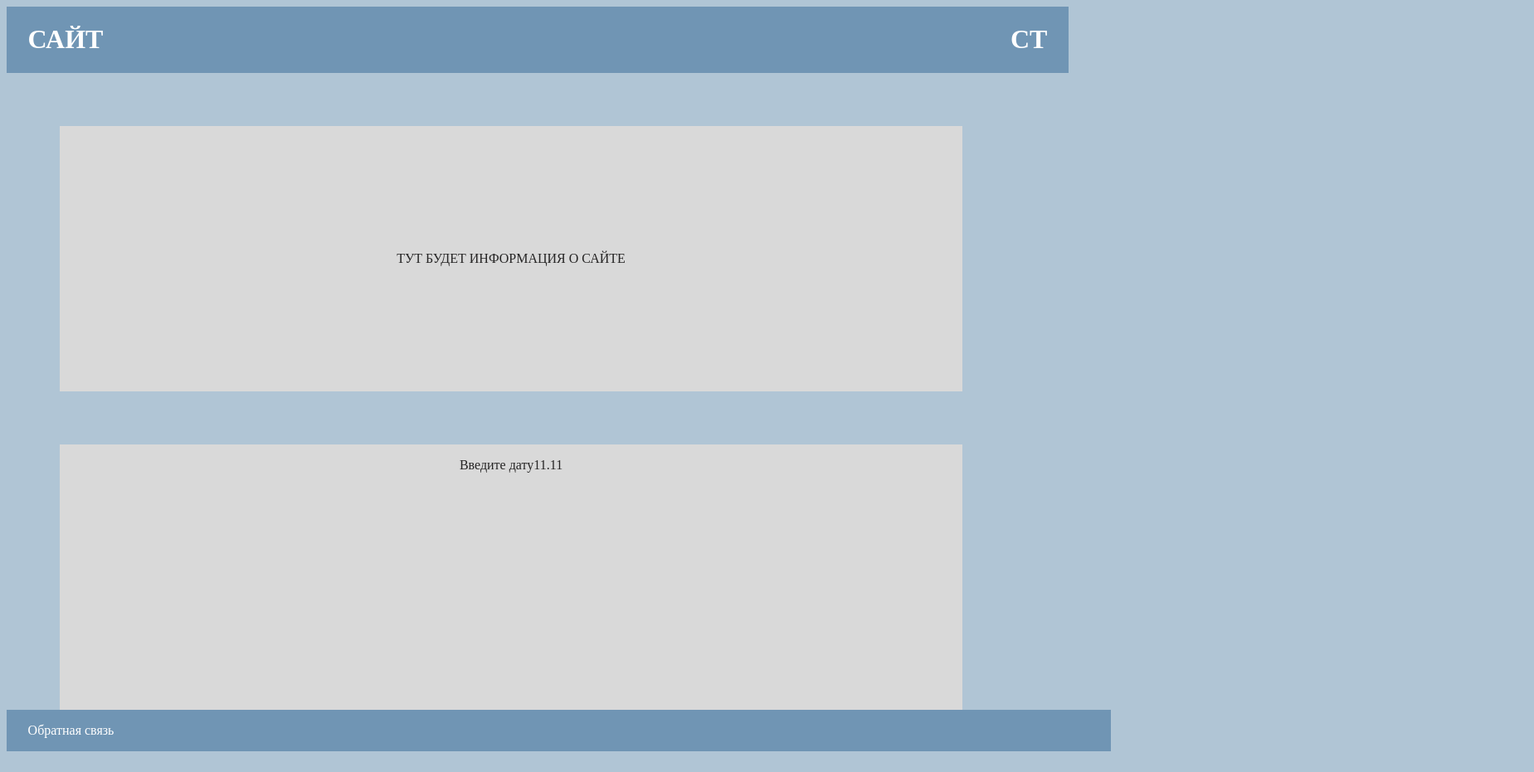
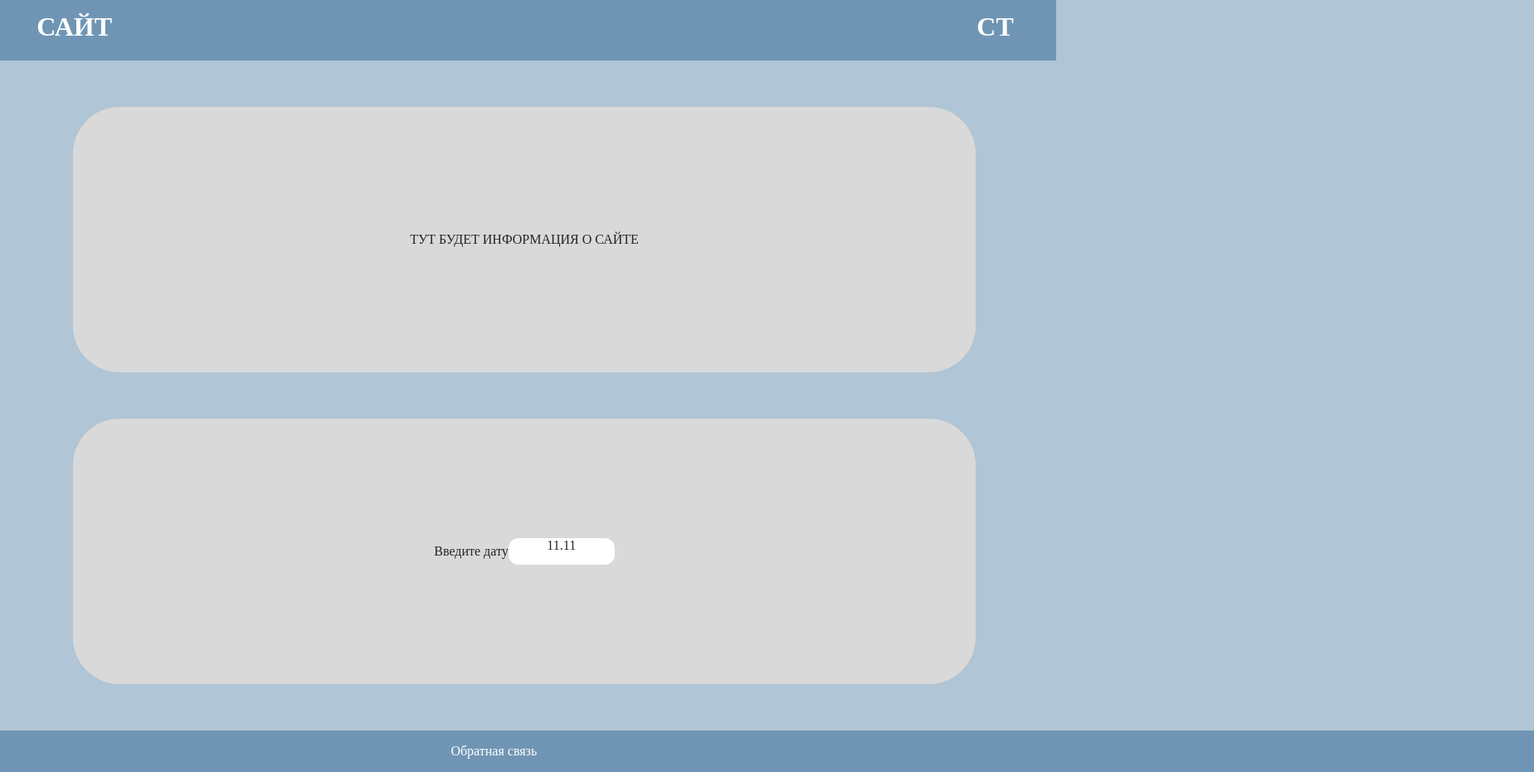
Before and after one commit to egor7024/-, a plain HTML site: page index.html in a window 1280 px wide. Shown: the whole page at 83% size, 1849 px wide, since content can reach past the window. Drawn offline with Linux system fonts and the light colour scheme.

Commit message:
Update home css

```diff
--- a/style.css
+++ b/style.css
@@ -1,3 +1,4 @@
+@import url('https://fonts.googleapis.com/css2?family=Montserrat:ital,wght@0,100;0,200;0,300;0,400;0,500;0,600;0,700;0,800;0,900;1,100;1,200;1,300;1,400;1,500;1,600;1,700;1,800;1,900&display=swap');
 body {
     width: 100%;
     min-height: 100vh;
@@ -8,38 +9,49 @@ header{
     width: 100%;
     color:white;
     background-color: #7095B4;
-
+    margin: -15px -15px auto -15px;
 }
 .header{
     display: flex;
     justify-content: space-between;
     flex-direction: row;
-    padding-left: 2%;
-    padding-right: 2%;
+    padding-left: 4%;
+    padding-right: 4%;
+    text-align: center;
 }
-.info{
+.enterdate{
+    background-color: white;
+    width: 16vh;
+    height: 4vh;
     text-align: center;
+    border-radius: 1.5vh;
+    margin: 0 auto;
 }
 .cont1{
     width:85%;
-    height: 320px;
+    height: 40vh;
     background-color: #D9D9D9;
-    margin-left:5%;
-    margin-right: 5%;
-    margin-top: 5%;
+    margin-left:10vh;
+    margin-right: 10vh;
+    margin-top: 7vh;
     display: flex;
     justify-content: center;
     align-items: center;
+    border-radius: 7vh;
 }
 .cont2{
     width:85%;
-    height: 320px;
+    height: 40vh;
     background-color: #D9D9D9;
-    margin-left:5%;
-    margin-right: 5%;
-    margin-top: 5%;
+    margin-left:10vh;
+    margin-right: 10vh;
+    margin-top: 7vh;
+    margin-bottom: 7vh;
     display: flex;
+    flex-wrap: wrap;
     justify-content: center;
+    align-items: center;
+    border-radius: 7vh;
 }
 footer{
     width: 100%;
@@ -48,58 +60,7 @@ footer{
     display: flex;
     justify-content: space-between;
     flex-direction: row;
-    padding-left: 2%;
+    padding-left: 43%;
     padding-right: 2%;
-}body {
-    width: 100%;
-    min-height: 100vh;
-    background-color: #B0C5D5;
-    color: #262525;
+    margin: auto -15px -15px -15px;
 }
-header{
-    width: 100%;
-    color:white;
-    background-color: #7095B4;
-
-}
-.header{
-    display: flex;
-    justify-content: space-between;
-    flex-direction: row;
-    padding-left: 2%;
-    padding-right: 2%;
-}
-.info{
-    text-align: center;
-}
-.cont1{
-    width:85%;
-    height: 320px;
-    background-color: #D9D9D9;
-    margin-left:5%;
-    margin-right: 5%;
-    margin-top: 5%;
-    display: flex;
-    justify-content: center;
-    align-items: center;
-}
-.cont2{
-    width:85%;
-    height: 320px;
-    background-color: #D9D9D9;
-    margin-left:5%;
-    margin-right: 5%;
-    margin-top: 5%;
-    display: flex;
-    justify-content: center;
-}
-footer{
-    width: 100%;
-    color:white;
-    background-color: #7095B4;
-    display: flex;
-    justify-content: space-between;
-    flex-direction: row;
-    padding-left: 2%;
-    padding-right: 2%;
-}
```
